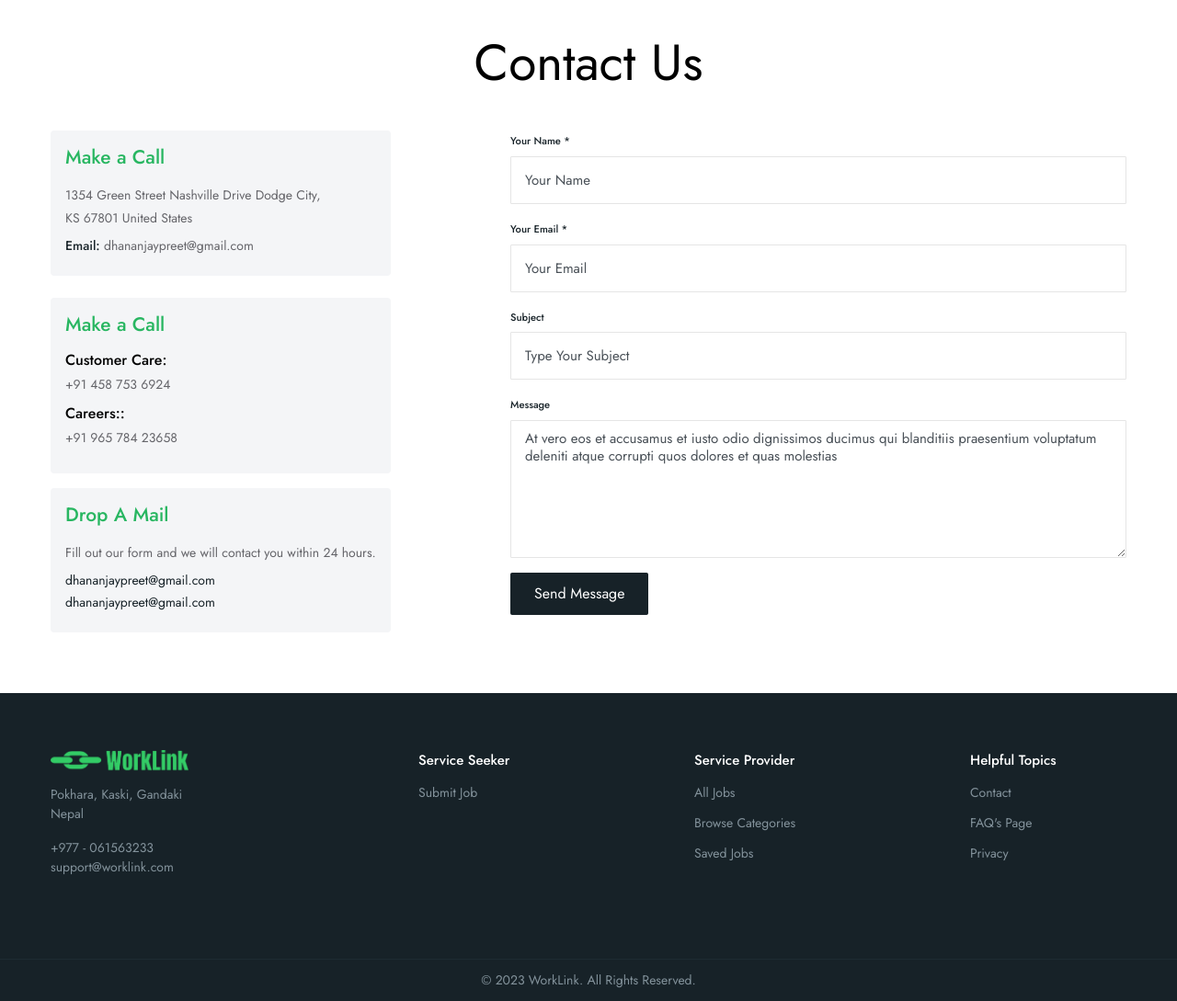
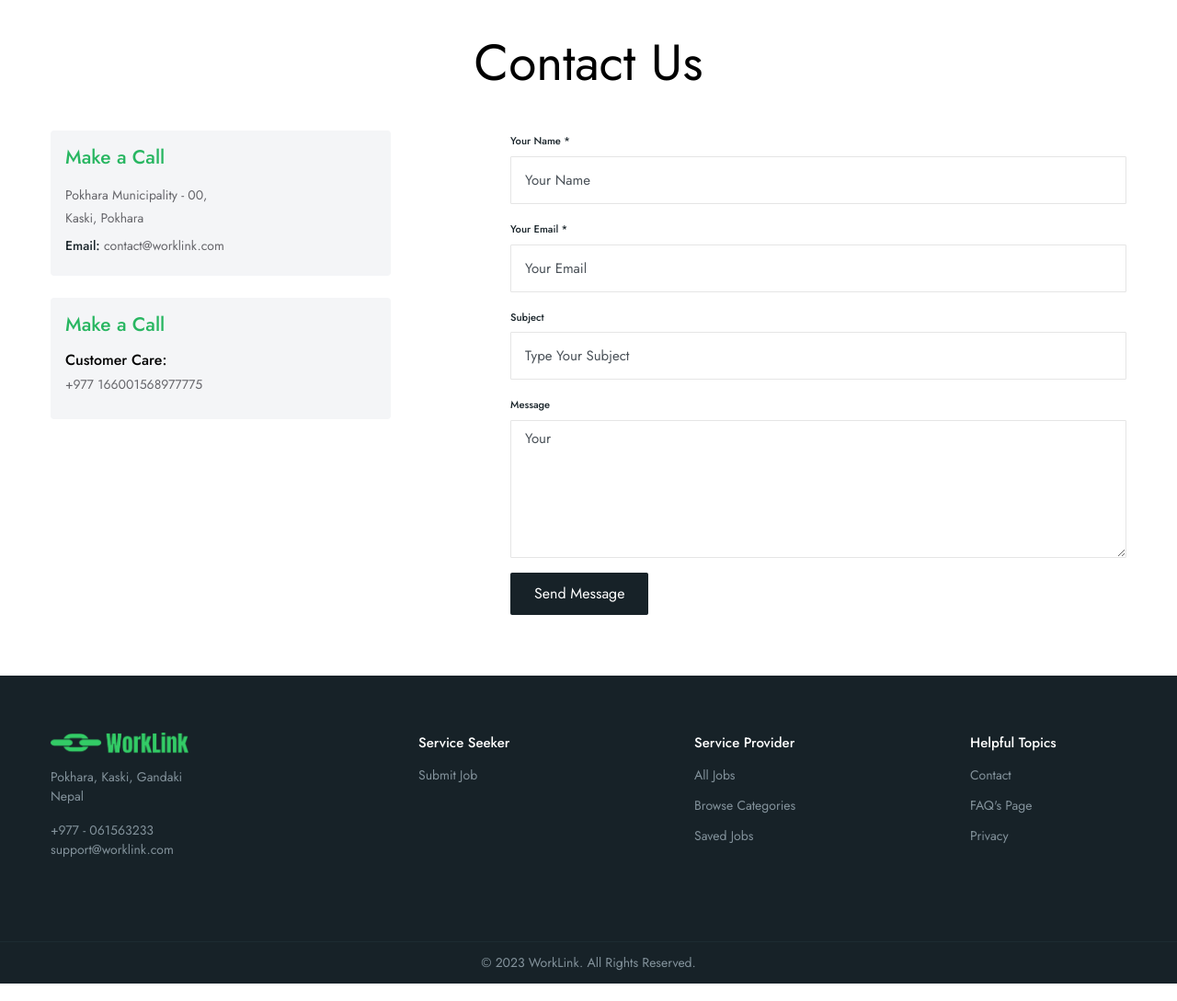
Before and after one commit to sudipbhr/project-worklink, a Django app: page /contact-us/ in a window 1280 px wide. Shown: the part 66-1155 px from the top of the page at 92% size. Run offline with Django 4.2, Linux system fonts and the light colour scheme; some libraries are stand-ins or nearby versions; some web fonts are replaced.

Commit message:
contact us

```diff
--- a/account/views.py
+++ b/account/views.py
@@ -7,9 +7,9 @@ from django.shortcuts import get_object_or_404
 from django.contrib.auth.decorators import login_required
 
 # Create your views here.
-# @login_required(login_url = '/auth/login//')
+# @login_required(login_url = '/auth/login/')
 def user_profile(request):
-    user = get_object_or_404(User, username = 'abc@gmail.com')
+    user = get_object_or_404(User, username = request.user.username)
     print(user)
     form = UserProfileForm(instance = user )
     education, created = UserEducation.objects.get_or_create(user = user)
@@ -34,7 +34,5 @@ def user_profile(request):
         'user_education' : user_education,
         'user_skill' :user_skill,
         'user' : user
-
-
     }
     return render(request, template_name, context)
--- a/templates/about-us.html
+++ b/templates/about-us.html
@@ -3,7 +3,7 @@
 <section class="middle">
   <div class="container">
     <div class="row align-items-center justify-content-between">
-      <div class="col-xl-6 col-lg-6 col-md-6 col-sm-12">
+      <div class="col-xl-10 col-lg-10 col-md-10 col-sm-12">
         <div class="abt_caption">
           <h2 class="ft-medium mb-4">Welcome to WorkLink</h2>
           <p class="mb-4">
@@ -31,7 +31,7 @@
             service provider you need.
           </p>
           <div class="form-group mt-4">
-            <a href="#" class="btn theme-bg text-white">See More Info</a>
+            <a href="{% url 'contact-us' %}" class="btn theme-bg text-white">See More Info</a>
           </div>
         </div>
       </div>
--- a/templates/contact-us.html
+++ b/templates/contact-us.html
@@ -17,24 +17,17 @@
             <div class="col-xl-4 col-lg-4 col-md-12 col-sm-12">
                 <div class="card-wrap-body mb-4 gray rounded p-3">
                     <h4 class="ft-medium mb-3 worklink-theme">Make a Call</h4>
-                    <p>1354 Green Street Nashville Drive Dodge City,<br> KS 67801 United States</p>
-                    <p class="lh-1"><span class="text-dark ft-medium">Email:</span> dhananjaypreet@gmail.com</p>
+                    <p>Pokhara Municipality - 00,<br> Kaski, Pokhara</p>
+                    <p class="lh-1"><span class="text-dark ft-medium">Email:</span> contact@worklink.com</p>
                 </div>
 
                 <div class="card-wrap-body mb-3 gray rounded p-3">
                     <h4 class="ft-medium mb-3 worklink-theme">Make a Call</h4>
                     <h6 class="ft-medium mb-1">Customer Care:</h6>
-                    <p class="mb-2">+91 458 753 6924</p>
-                    <h6 class="ft-medium mb-1">Careers::</h6>
-                    <p>+91 965 784 23658</p>
+                    <p class="mb-2">+977 166001568977775</p>
+
                 </div>
 
-                <div class="card-wrap-body mb-3 gray rounded p-3">
-                    <h4 class="ft-medium mb-3 worklink-theme">Drop A Mail</h4>
-                    <p>Fill out our form and we will contact you within 24 hours.</p>
-                    <p class="lh-1 text-dark">dhananjaypreet@gmail.com</p>
-                    <p class="lh-1 text-dark">dhananjaypreet@gmail.com</p>
-                </div>
             </div>
 
             <div class="col-xl-7 col-lg-8 col-md-12 col-sm-12">
@@ -64,7 +57,7 @@
                     <div class="col-xl-12 col-lg-12 col-md-12 col-sm-12">
                         <div class="form-group">
                             <label class="small text-dark ft-medium">Message</label>
-                            <textarea class="form-control ht-80">At vero eos et accusamus et iusto odio dignissimos ducimus qui blanditiis praesentium voluptatum deleniti atque corrupti quos dolores et quas molestias</textarea>
+                            <textarea class="form-control ht-80">Your</textarea>
                         </div>
                     </div>
 
```
Also changed, not shown: services/templates/services/home.html (+3 -4 lines).
